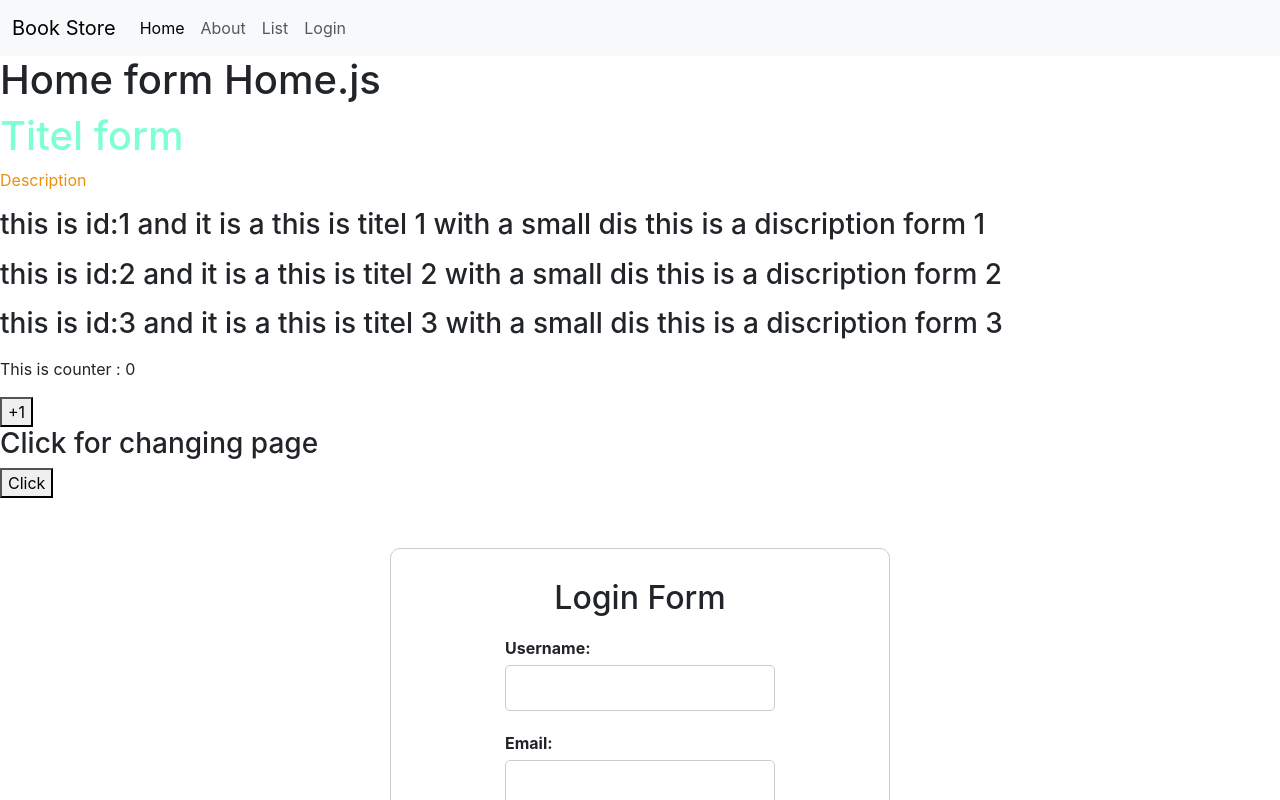
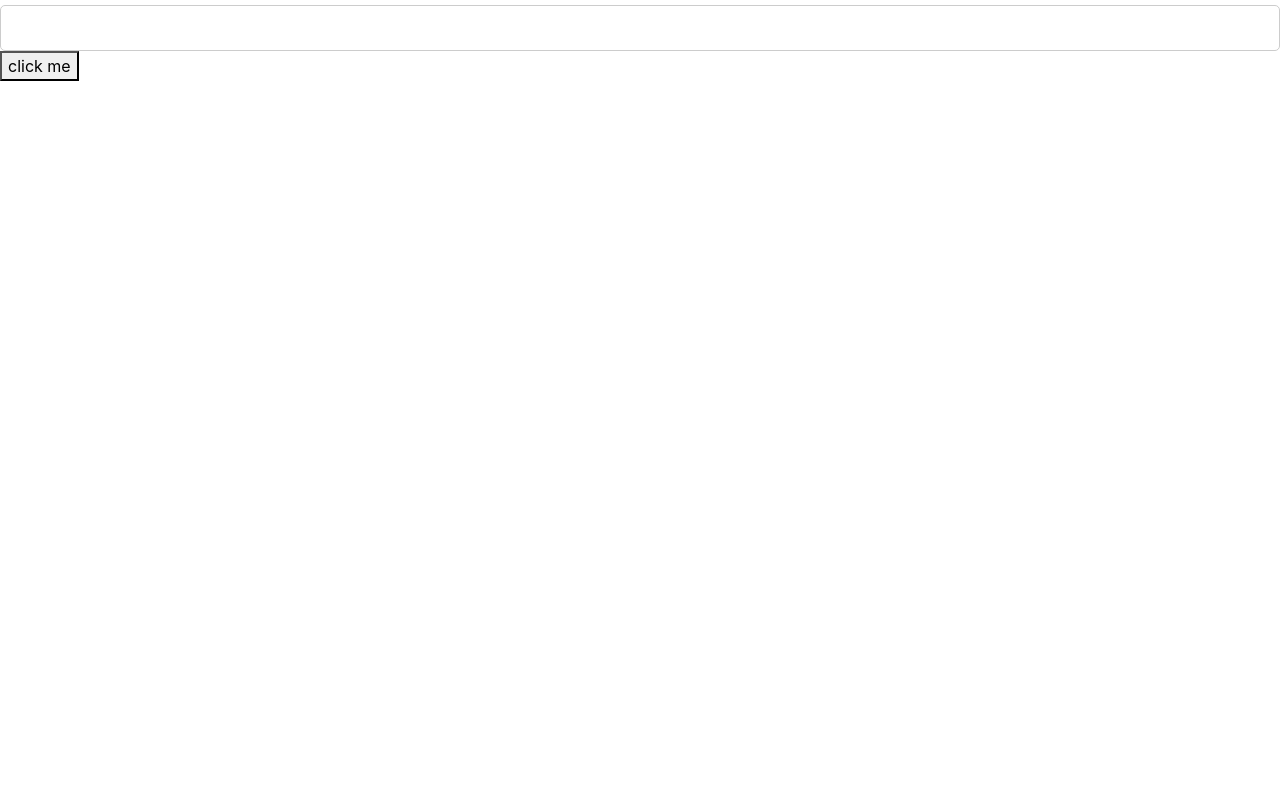
Before and after one commit to monanksojitra/book-store, a React (Create React App) app: page / in a window 1280 px wide. Shown: the top 800 px of the page. Built offline with nearby package versions, Linux system fonts and the light colour scheme.

Commit message:
Day 8 refs

```diff
--- a/src/App.js
+++ b/src/App.js
@@ -1,4 +1,5 @@
 import React from 'react'
+import Focusinput from './component/Focusinput'
 import LoginForm from './component/LoginForm'
 import Navbar from './component/Navbar'
 import About from './pages/About'
@@ -20,11 +21,12 @@ export default function App() {
   }
   return (
     <div>
-      <Navbar/>
+      {/* <Navbar/>
       {sethome === "Home" ? <Home/> : <About/>}
       <h3>Click for changing page</h3>
       <button onClick={xchang}>Click</button>
-      <LoginForm/>
+      <LoginForm/> */}
+      <Focusinput/>
     </div>
   )
 }
--- /dev/null
+++ b/src/component/Focusinput.js
@@ -0,0 +1,21 @@
+import React, { Children, Component } from 'react'
+import InputRef from './InputRef'
+
+class Focusinput extends Component {
+  constructor(props) {
+    super(props)
+    this.btnRef = React.createRef()
+  }
+
+render() {
+  return (
+    <div>
+      <InputRef ref={this.btnRef} />
+      {/* <input type="text" ref={this.btnRef}></input> */}
+      <button onClick={() =>{this.btnRef.current.inputfs()}}>click me</button>
+    </div>
+  )
+  }
+
+}
+export default Focusinput
--- /dev/null
+++ b/src/component/InputRef.js
@@ -0,0 +1,23 @@
+import React, { Component } from 'react'
+
+class InputRef extends Component {
+    constructor(props){
+        super(props)
+          this.chRef = React.createRef()
+
+      }
+      inputfs(){
+          this.chRef.current.focus()
+          console.log("focus on")
+      }
+  render() {
+
+    return (
+      <div>
+           <input type="text" ref={this.chRef}></input>
+      </div>
+    )
+  }
+}
+
+export default InputRef
```
